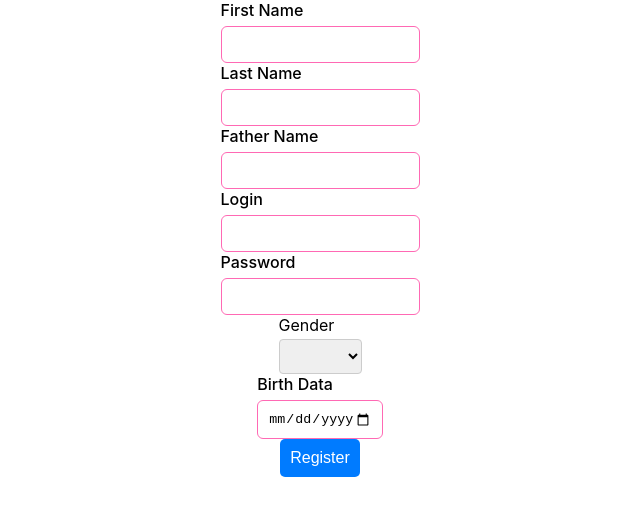
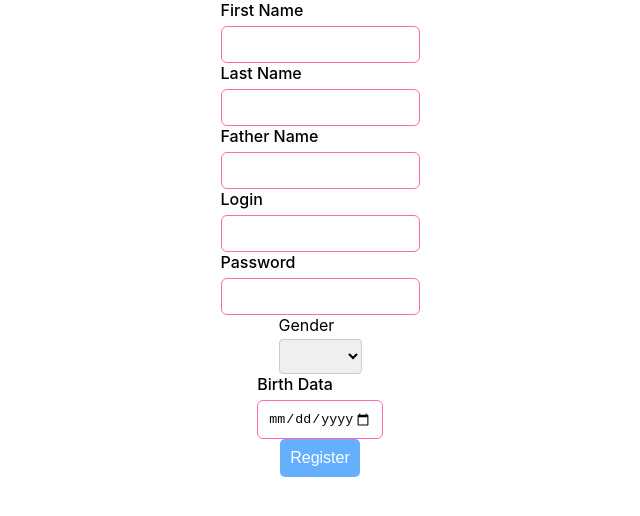
Before and after one commit to KononyukL/geekhub-electronic-clinic, a React (Create React App) app: page /registration in a window 1280 px wide. Shown: the top 516 px of the page, without its empty margins (320-960 px from the left). Built offline with nearby package versions, Linux system fonts and the light colour scheme; the HTML template or start-up script is replaced by a standard one.

Commit message:
feature: add prop mode: "onBlur" and add style &:disabled

```diff
--- a/src/components/Button/styled.ts
+++ b/src/components/Button/styled.ts
@@ -11,4 +11,8 @@ export const Button = styled.button`
   &:hover {
     background-color: #0069d9;
   }
+  &:disabled {
+    opacity: 0.6;
+    cursor: not-allowed;
+  }
 `;
--- a/src/pages/Registration/index.tsx
+++ b/src/pages/Registration/index.tsx
@@ -26,8 +26,9 @@ const Registration = () => {
     register,
     handleSubmit,
     reset,
-    formState: { errors, isSubmitting, isValid }
+    formState: { errors, isValid }
   } = useForm<any>({
+    mode: "onBlur",
     defaultValues: {
       firstName: '',
       lastName: '',
@@ -109,7 +110,7 @@ const Registration = () => {
       <Button
         children="Register"
         type="submit"
-        disabled={!isValid || isSubmitting}
+        disabled={!isValid}
       />
     </StyledForm>
   );
```
